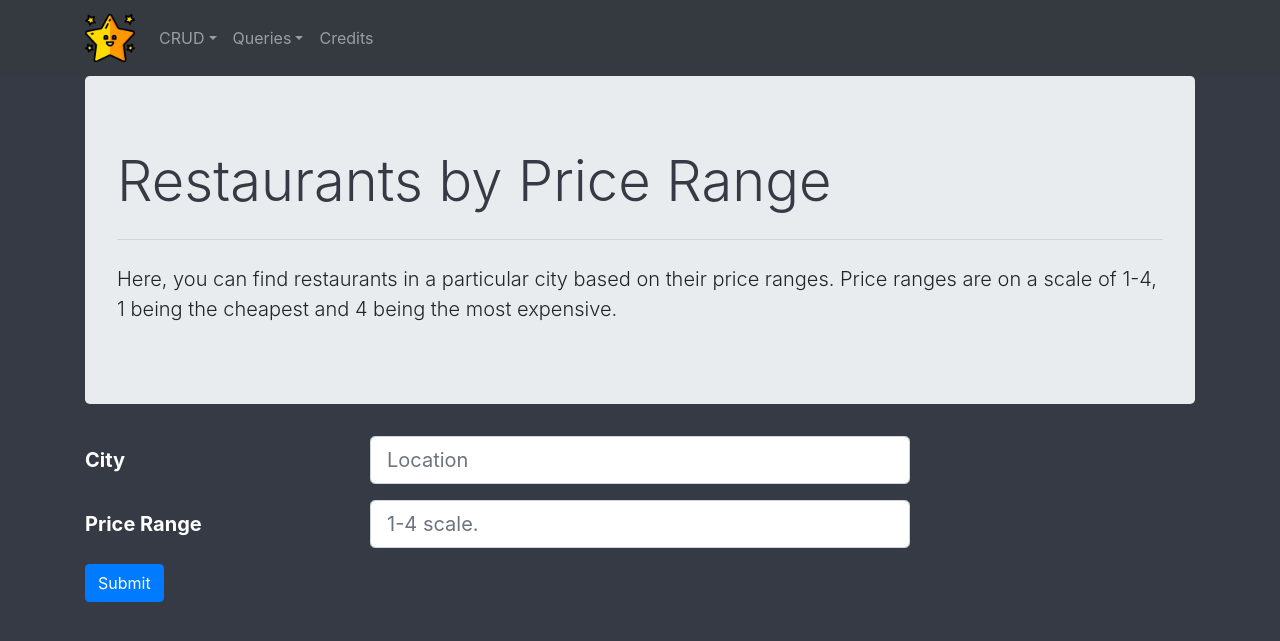
After one commit to ruijin6000/critiquel, a Flask app: page /restaurants-price-range in a window 1280 px wide. The commit adds this page. Shown: the top 641 px of the page. Run offline with Flask 2, Linux system fonts and the light colour scheme; some libraries are stand-ins or nearby versions.

Commit message:
Added a lot of different ways to perform queries

```diff
--- a/critique/templates/base.html
+++ b/critique/templates/base.html
@@ -40,6 +40,40 @@
 
               <div class="dropdown-divider"></div>
 
+              <a class="dropdown-item" href="{{ url_for('business_check_in') }}">Check-in history</a>
+
+              <div class="dropdown-divider"></div>
+
+              <a class="dropdown-item" href="{{ url_for('rate') }}">Rate a place</a>
+
+              <div class="dropdown-divider"></div>
+
+              <a class="dropdown-item" href="{{ url_for('business_hours') }}">Business hours</a>
+
+              <div class="dropdown-divider"></div>
+
+              <a class="dropdown-item" href="{{ url_for('restaurants_price_range') }}">Restaurants by Price</a>
+
+              <div class="dropdown-divider"></div>
+
+              <a class="dropdown-item" href="{{ url_for('children_friendly') }}">Kids friendly</a>
+
+              <div class="dropdown-divider"></div>
+
+              <a class="dropdown-item" href="{{ url_for('delete') }}">Review and Ratings</a>
+
+              <div class="dropdown-divider"></div>
+
+              <a class="dropdown-item" href="{{ url_for('delete') }}">Best Nights</a>
+
+              <div class="dropdown-divider"></div>
+
+              <a class="dropdown-item" href="{{ url_for('delete') }}">Close or open?</a>
+
+              <div class="dropdown-divider"></div>
+
+              <a class="dropdown-item" href="{{ url_for('delete') }}">Open and no check-in</a>
+
             </div>
           </li>
 
--- /dev/null
+++ b/critique/templates/restaurants_price_range.html
@@ -0,0 +1,64 @@
+{% extends 'base.html' %}
+
+{% block title%}
+  Restaurants by Price
+{% endblock %}
+
+{% block jumbotitle %}
+  <h1 class="display-4"><span style="color:#353a44">Restaurants by Price Range</span></h1>
+{% endblock %}
+
+{% block subtext %}
+  Here, you can find restaurants in a particular city based on their price ranges. Price ranges are on a scale of 1-4, 1 being the cheapest and 4 being the most expensive.
+{% endblock %}
+
+{% block content %}
+  {% if data %}
+    {% set count = data.count() %}
+    {% if count == 0 %}
+      <div class="jumbotron">
+        <h3><span style="color:#353a44">No record found for the place. Please check your input.</span></h3>
+      </div>
+    {% else %}
+      <div class="jumbotron">
+        <h3><span style="color:#353a44">{{ count }} restaurants found!</span></h3>
+      </div>
+      <table class="table table-light table-bordered table-sm table-striped text-center">
+        <thead>
+          <th scope="col">Name</th>
+          <th scope="col">Address</th>
+          <th scope="col">Rating</th>
+        </thead>
+        <tbody>
+          {% for row in data %}
+            <tr>
+              <td>{{ row['name'] }}</td>
+              <td>{{ row['address'] }}, {{row['city']}}, {{row['state']}}</td>
+              <td>{{ row['stars'] }}</td>
+            </tr>
+          {% endfor %}
+        </tbody>
+      </table>
+    {% endif %}
+
+  {% else %}
+
+    <form action="{{ url_for('restaurants_price_range') }}" method="post" id="form1">
+
+          <div class="form-group row">
+            <label class="col-sm-3 col-form-label col-form-label-lg" for="name">City</label>
+            <div class="col-sm-6">
+              <input class="form-control form-control-lg" name="city" placeholder="Location" required>
+            </div>
+          </div>
+
+          <div class="form-group row">
+            <label class="col-sm-3 col-form-label col-form-label-lg" for="range">Price Range</label>
+            <div class="col-sm-6">
+              <input class="form-control form-control-lg" name="range" placeholder="1-4 scale." required>
+            </div>
+          </div>
+
+        <button type="submit" class="btn btn-primary" value="submit" form="form1">Submit</button>
+  {% endif %}
+{% endblock %}
--- a/critique/views.py
+++ b/critique/views.py
@@ -46,31 +46,67 @@ def tips():
         return render_template('tips.html', data = tips)
     return render_template('tips.html')
 
+@app.route('/check-in', methods=['POST', 'GET'])
 def business_check_in():
+    if request.method == 'POST':
+        name = capitalize_each_word(request.form['name'])
+        bus_id = mongo.db.business.find_one({'name':name},{"business_id":1})['business_id']
+        dates = mongo.db.checkin.find_one({"business_id": bus_id}, {"date":1})['date']
+        return render_template('checkins.html', data = {"dates": dates, "name": name})
+    return render_template('checkins.html')
+
+@app.route('/rate', methods=['POST', 'GET'])
+def rate():
+    if request.method == 'POST':
+        name = capitalize_each_word(request.form['name'])
+        user_rating = float(request.form['rating'])
+        business = mongo.db.business.find_one({'name':name})
+        reviews = business['review_count']
+        old_rating = business['stars']
+        new_rating = round((reviews*old_rating + user_rating)/(reviews+1), 2)
+        result = mongo.db.business.update_one({"_id": ObjectId(business["_id"])}, {'$set': {'stars': new_rating, 'review_count': reviews+1}})
+        increased = (new_rating - old_rating) > 0
+        output = "" if result.modified_count == 0 else f"Your review has been recorded. Rating was {'increased' if increased else 'decreased'} from {old_rating} to {new_rating} for {name}."
+
+        return render_template('rate.html', data = output)
+    return render_template('rate.html')
+
+@app.route('/business-hours', methods=['POST', 'GET'])
+def business_hours():
+    if request.method == 'POST':
+        name = capitalize_each_word(request.form['name'])
+        city = capitalize_each_word(request.form['city'])
+        datum = mongo.db.business.find_one({'name':name, 'city': city})
+        address = f"{datum['address']}, {datum['city']}, {datum['state']}."
+        return render_template('business_hours.html', data = {'name': name, 'address': address, 'hours': datum['hours']})
+    return render_template('business_hours.html')
+
+@app.route('/restaurants-price-range', methods=['POST', 'GET'])
+def restaurants_price_range():
+    if request.method == 'POST':
+        city = capitalize_each_word(request.form['city'])
+        pr = request.form['range']
+        data = mongo.db.business.find({'city': city, 'attributes': {'RestaurantsPriceRange2': pr}, 'categories': {'$regex': 'Restaurants'}})
+
+        return render_template('restaurants_price_range.html', data = data)
+    return render_template('restaurants_price_range.html')
+
+@app.route('/children-friendly', methods=['POST', 'GET'])
+def children_friendly():
     pass
 
-def business_hours():
-    pass
-
-def business_price_range():
-    pass
-
-def kids_friendly():
-    pass
-
+@app.route('/review-star', methods=['POST', 'GET'])
 def business_more_than_x_reviews_y_stars():
     pass
 
+@app.route('/best-nights', methods=['POST', 'GET'])
 def best_nights():
     pass
 
+@app.route('/open-close', methods=['POST', 'GET'])
 def business_open_or_close():
     pass
 
-
-
-def rate():
-    pass
 
 @app.route('/insert', methods=['POST', 'GET'])
 def insert():
```
Also changed, not shown: critique/templates/business_hours.html (added, +76 -0 lines), critique/templates/checkins.html (added, +56 -0 lines), critique/templates/rate.html (added, +47 -0 lines).
